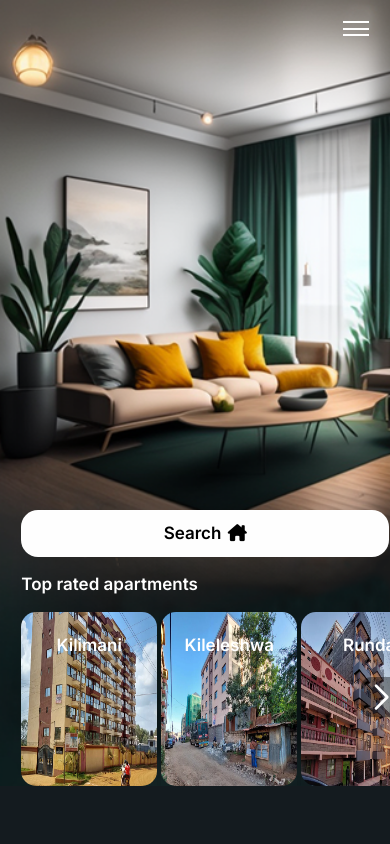
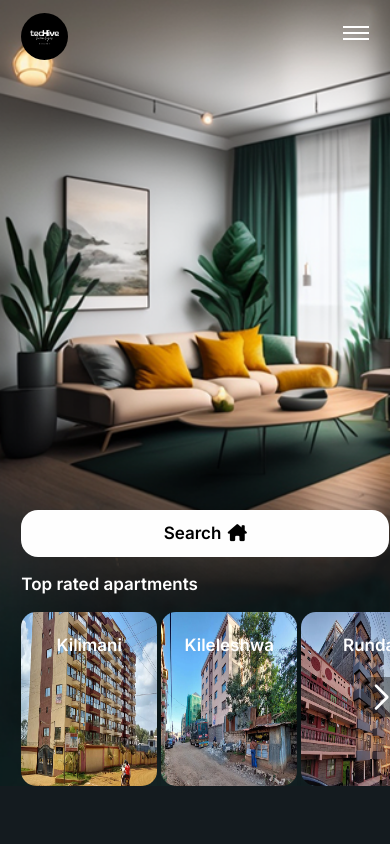
Before and after one commit to Developer-Square/Apartment-Hunting-Site, a React (Vite) app: page / in a window 390 px wide. Shown: the top 844 px of the page. Built offline with nearby package versions, Linux system fonts and the light colour scheme.

Commit message:
fix: fixed the stickyHeader issue

```diff
--- a/src/components/home/LandingSection.tsx
+++ b/src/components/home/LandingSection.tsx
@@ -85,7 +85,6 @@ const LandingSection = () => {
       setSpaceBetween(30);
     }
   }, []);
-  console.log(carouselNumber);
 
   return (
     <div>
--- a/src/components/home/Menu.tsx
+++ b/src/components/home/Menu.tsx
@@ -8,7 +8,7 @@ export const MenuBars = ({
 }) => {
   return (
     <div
-      className='absolute top-5 right-5 cursor-pointer'
+      className='absolute top-6 right-5 cursor-pointer'
       onClick={() => setMenu(true)}
     >
       <div className='bg-[#FFFFFF] h-0.5 w-6 mb-1'></div>
@@ -57,7 +57,7 @@ const Menu = ({
         backgroundColor: '#FFFFFF',
         height: '100%',
         width: '100%',
-        zIndex: '10',
+        zIndex: '30',
         ...props,
       }}
     >
--- a/src/components/home/WhatCanYouDoSection.tsx
+++ b/src/components/home/WhatCanYouDoSection.tsx
@@ -12,7 +12,7 @@ const WhatCanYouDoSection = () => {
       <h4 className='text-2xl uppercase mb-3'>What Can you Do</h4>
       <div className='sm:grid sm:grid-cols-2 lg:grid-cols-3 gap-6'>
         {items.map((item, index) => (
-          <div className='mt-6'>
+          <div className='mt-6' key={index}>
             <p className='pb-2.5 sm:text-[19px] lg:text-[21px] xl:text-[22px]'>
               0{index + 1}.
             </p>
--- a/src/index.css
+++ b/src/index.css
@@ -13,6 +13,16 @@ html, body {
 .body-style {
   position: fixed;
   overflow-y: hidden;
+}
+
+.bg-color {
+  background: #0b1920;
+}
+
+.stickyHeader {
+  height: 70px;
+  backdrop-filter: blur(5px);
+  background: rgba(255, 255, 255, 0.2);
 }
 
 /* Chrome, Safari, Edge, Opera */
--- a/src/pages/Home.tsx
+++ b/src/pages/Home.tsx
@@ -13,12 +13,37 @@ import {
   Search,
   WhatCanYouDoSection,
 } from '@/components/index';
-import { useState } from 'react';
+import { useEffect, useState } from 'react';
+
+import ProfileImg from '@/assets/home/Logo - dark surface.png';
 
 const Home = () => {
   const [show, setShow] = useState(false);
+  const [showStickyHeader, setShowStickyHeader] = useState(false);
+
+  useEffect(() => {
+    window.addEventListener('scroll', () => {
+      if (window.scrollY > 21) {
+        setShowStickyHeader(true);
+        return;
+      }
+      setShowStickyHeader(false);
+    });
+  }, []);
+
+  useEffect(() => {
+    // Stop outside scrolling when any of the modals are open.
+    if (show && window.innerWidth < 1024) {
+      document.body.classList.add('body-style');
+      return;
+    }
+    document.body.classList.remove('body-style');
+  }, [show]);
+
   return (
-    <section className='w-full h-full text-white'>
+    <section
+      className={`w-full ${show ? 'h-screen' : 'h-full'} bg-color text-white`}
+    >
       {/* Landing Section */}
       <div className='relative w-full h-full 2xl:w-[1440px] 3xl:w-[1700px] mx-auto'>
         <picture>
@@ -35,25 +60,30 @@ const Home = () => {
           />
         </picture>
         <div className='max-w-[330px] xm:max-w-[360px] w-full'>
+          <div
+            className={`lg:hidden fixed top-0 z-20 w-full transition-all ease-in-out duration-[1.5s] ${
+              showStickyHeader ? 'stickyHeader' : ''
+            }`}
+          >
+            <img
+              src={ProfileImg}
+              alt='profile'
+              className='absolute top-3 left-5 cursor-pointer w-11 h-11 rounded-full'
+            />
+            <MenuBars setMenu={setShow} />
+          </div>
           <div className='lg:hidden'>
-            <MenuBars setMenu={setShow} />
             <Menu show={show} setShow={setShow} />
           </div>
-          {/* Hide other components when the Menu is open, to reduce the height of the page */}
-          {!show ? (
-            <>
           <div className='hidden lg:block'>
             <DesktopMenu />
             <Search />
           </div>
           <LandingSection />
-            </>
-          ) : null}
         </div>
       </div>
       {/* Other Sections */}
-      {/* Same as above, hide other components when the Menu is open */}
-      {!show ? (
+
       <div className='amenities pt-10 xm:pt-14 sm:pt-8'>
         <div className='max-w-[330px] xm:max-w-[360px] sm:max-w-[600px] md:max-w-[720px] lg:max-w-[850px] xl:max-w-[1045px] 2xl:max-w-[1200px] 3xl:max-w-[1700px] mx-auto w-full'>
           <PopularAmenitiesSection />
@@ -64,7 +94,6 @@ const Home = () => {
           <Footer />
         </div>
       </div>
-      ) : null}
     </section>
   );
 };
```
Also changed, not shown: src/assets/home/Logo - dark surface.png (added), src/assets/home/Logo - light surface.png (added). Lines whose indentation alone changed are shown as unchanged.
